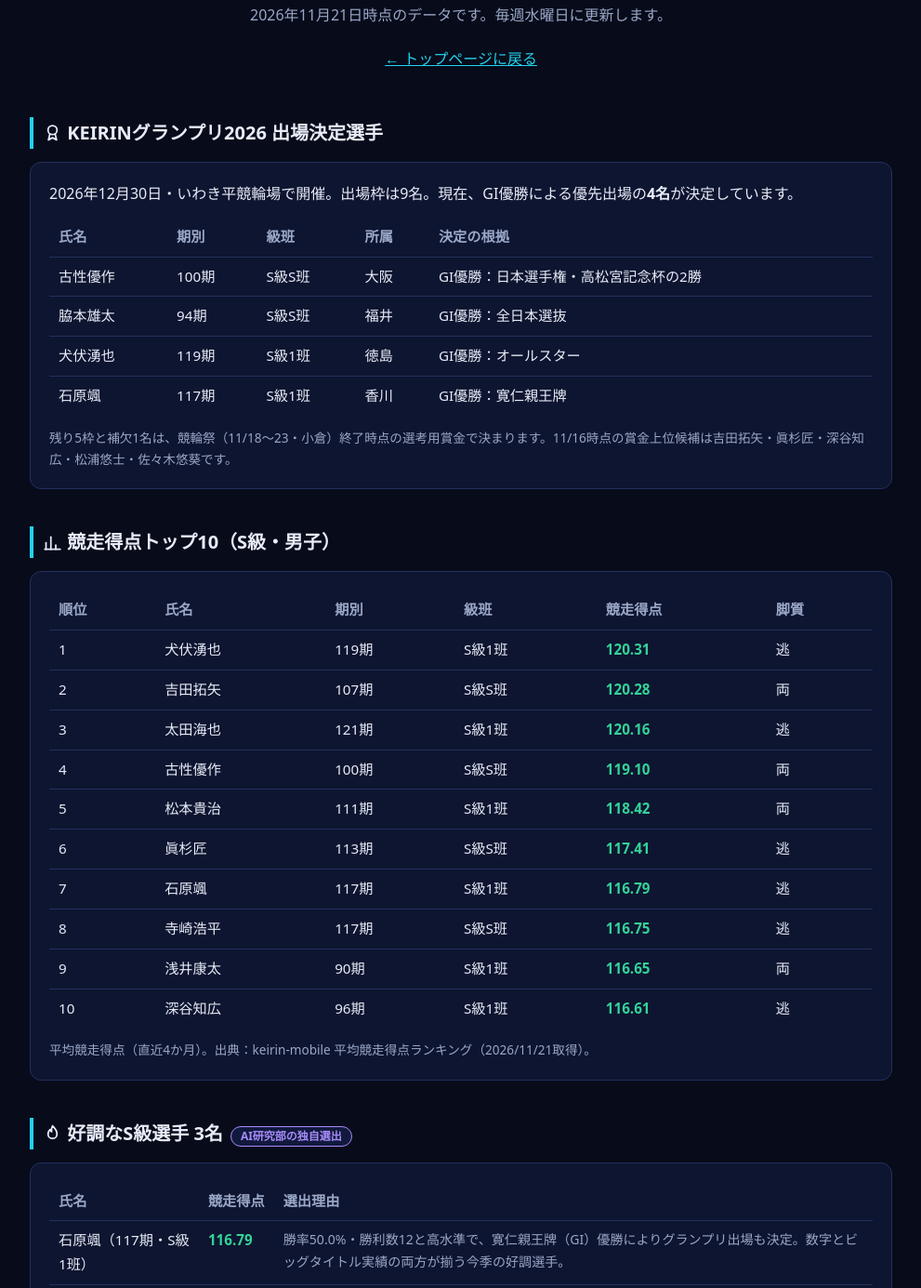
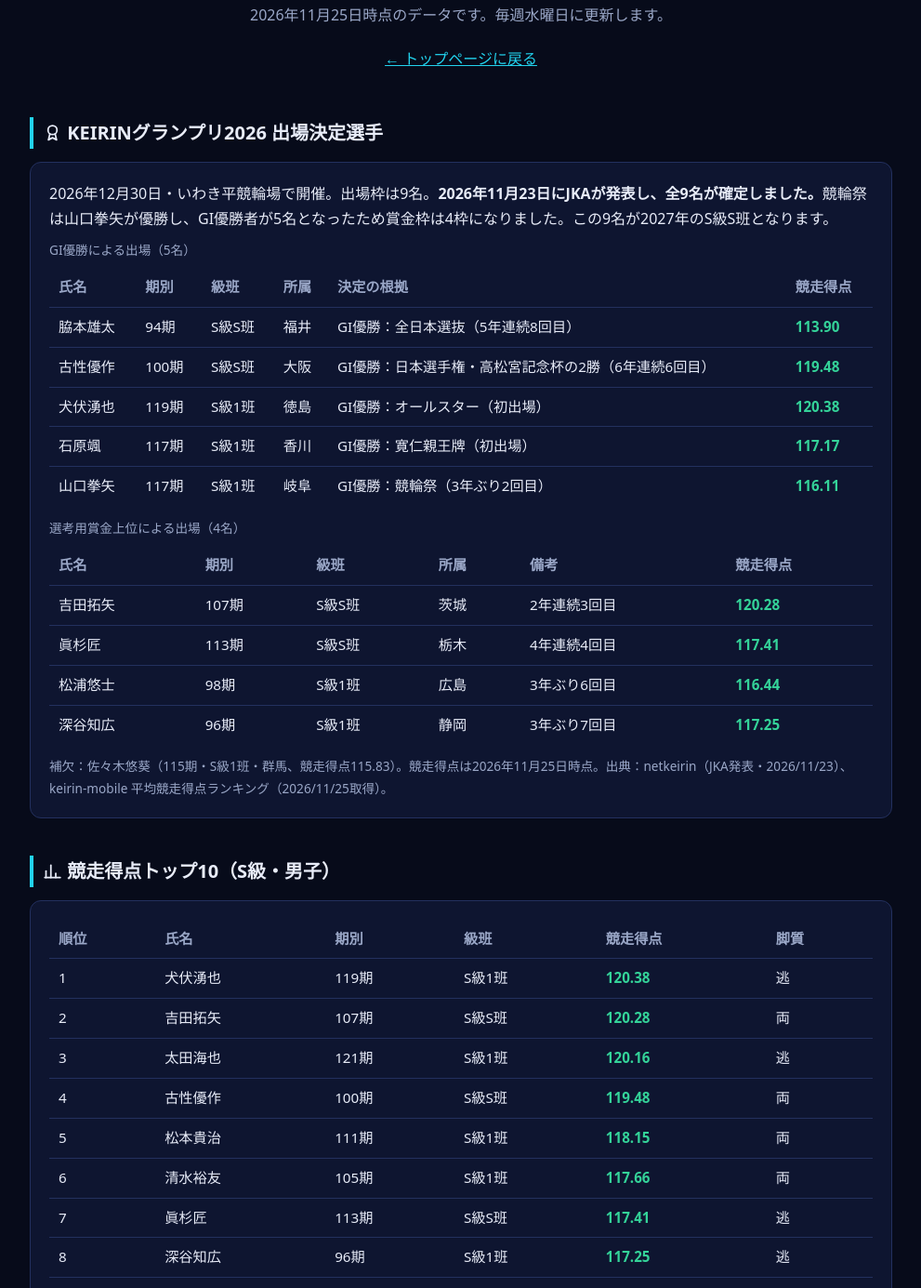
Before and after one commit to ai-kenkyubu/ai-kenkyubu.github.io, a plain HTML site: page riders.html in a window 1280 px wide. Shown: the part 131-1516 px from the top of the page at 93% size, without its empty margins (144-1135 px from the left). Drawn offline with Linux system fonts and the light colour scheme.

Commit message:
選手データ週次更新 2026-11-25

```diff
--- a/riders.html
+++ b/riders.html
@@ -63,22 +63,32 @@ table{font-size:13px}
 
   <header class="hero">
     <h1><svg class="ic" viewBox="0 0 24 24" aria-hidden="true"><circle cx="5.5" cy="16.5" r="3.4"/><circle cx="18.5" cy="16.5" r="3.4"/><path d="M5.5 16.5L9.8 8.5h5.7l3 8"/><path d="M9.8 8.5L12.3 16.5h6.2"/><path d="M8.2 6h3.2"/></svg> 競輪 <span class="grad">選手データ</span></h1>
-    <p class="tagline">2026年11月21日時点のデータです。毎週水曜日に更新します。</p>
+    <p class="tagline">2026年11月25日時点のデータです。毎週水曜日に更新します。</p>
     <a class="back" href="index.html">← トップページに戻る</a>
   </header>
 
   <section>
     <h2><svg class="ic" viewBox="0 0 24 24" aria-hidden="true"><circle cx="12" cy="9" r="5.5"/><path d="M8.8 13.6L7 21l5-2.6L17 21l-1.8-7.4"/></svg> KEIRINグランプリ2026 出場決定選手</h2>
     <div class="panel">
-      <p>2026年12月30日・いわき平競輪場で開催。出場枠は9名。現在、GI優勝による優先出場の<strong>4名</strong>が決定しています。</p>
-      <table style="margin-top:12px">
-        <tr><th>氏名</th><th>期別</th><th>級班</th><th>所属</th><th>決定の根拠</th></tr>
-        <tr><td>古性優作</td><td>100期</td><td>S級S班</td><td>大阪</td><td>GI優勝：日本選手権・高松宮記念杯の2勝</td></tr>
-        <tr><td>脇本雄太</td><td>94期</td><td>S級S班</td><td>福井</td><td>GI優勝：全日本選抜</td></tr>
-        <tr><td>犬伏湧也</td><td>119期</td><td>S級1班</td><td>徳島</td><td>GI優勝：オールスター</td></tr>
-        <tr><td>石原颯</td><td>117期</td><td>S級1班</td><td>香川</td><td>GI優勝：寛仁親王牌</td></tr>
+      <p>2026年12月30日・いわき平競輪場で開催。出場枠は9名。<strong>2026年11月23日にJKAが発表し、全9名が確定しました。</strong>競輪祭は山口拳矢が優勝し、GI優勝者が5名となったため賞金枠は4枠になりました。この9名が2027年のS級S班となります。</p>
+      <p class="note-small" style="margin-top:8px">GI優勝による出場（5名）</p>
+      <table style="margin-top:8px">
+        <tr><th>氏名</th><th>期別</th><th>級班</th><th>所属</th><th>決定の根拠</th><th>競走得点</th></tr>
+        <tr><td>脇本雄太</td><td>94期</td><td>S級S班</td><td>福井</td><td>GI優勝：全日本選抜（5年連続8回目）</td><td class="score">113.90</td></tr>
+        <tr><td>古性優作</td><td>100期</td><td>S級S班</td><td>大阪</td><td>GI優勝：日本選手権・高松宮記念杯の2勝（6年連続6回目）</td><td class="score">119.48</td></tr>
+        <tr><td>犬伏湧也</td><td>119期</td><td>S級1班</td><td>徳島</td><td>GI優勝：オールスター（初出場）</td><td class="score">120.38</td></tr>
+        <tr><td>石原颯</td><td>117期</td><td>S級1班</td><td>香川</td><td>GI優勝：寛仁親王牌（初出場）</td><td class="score">117.17</td></tr>
+        <tr><td>山口拳矢</td><td>117期</td><td>S級1班</td><td>岐阜</td><td>GI優勝：競輪祭（3年ぶり2回目）</td><td class="score">116.11</td></tr>
       </table>
-      <p class="note-small" style="margin-top:12px">残り5枠と補欠1名は、競輪祭（11/18〜23・小倉）終了時点の選考用賞金で決まります。11/16時点の賞金上位候補は吉田拓矢・眞杉匠・深谷知広・松浦悠士・佐々木悠葵です。</p>
+      <p class="note-small" style="margin-top:12px">選考用賞金上位による出場（4名）</p>
+      <table style="margin-top:8px">
+        <tr><th>氏名</th><th>期別</th><th>級班</th><th>所属</th><th>備考</th><th>競走得点</th></tr>
+        <tr><td>吉田拓矢</td><td>107期</td><td>S級S班</td><td>茨城</td><td>2年連続3回目</td><td class="score">120.28</td></tr>
+        <tr><td>眞杉匠</td><td>113期</td><td>S級S班</td><td>栃木</td><td>4年連続4回目</td><td class="score">117.41</td></tr>
+        <tr><td>松浦悠士</td><td>98期</td><td>S級1班</td><td>広島</td><td>3年ぶり6回目</td><td class="score">116.44</td></tr>
+        <tr><td>深谷知広</td><td>96期</td><td>S級1班</td><td>静岡</td><td>3年ぶり7回目</td><td class="score">117.25</td></tr>
+      </table>
+      <p class="note-small" style="margin-top:12px">補欠：佐々木悠葵（115期・S級1班・群馬、競走得点115.83）。競走得点は2026年11月25日時点。出典：netkeirin（JKA発表・2026/11/23）、keirin-mobile 平均競走得点ランキング（2026/11/25取得）。</p>
     </div>
   </section>
 
@@ -87,18 +97,18 @@ table{font-size:13px}
     <div class="panel">
       <table>
         <tr><th>順位</th><th>氏名</th><th>期別</th><th>級班</th><th>競走得点</th><th>脚質</th></tr>
-        <tr><td>1</td><td>犬伏湧也</td><td>119期</td><td>S級1班</td><td class="score">120.31</td><td>逃</td></tr>
+        <tr><td>1</td><td>犬伏湧也</td><td>119期</td><td>S級1班</td><td class="score">120.38</td><td>逃</td></tr>
         <tr><td>2</td><td>吉田拓矢</td><td>107期</td><td>S級S班</td><td class="score">120.28</td><td>両</td></tr>
         <tr><td>3</td><td>太田海也</td><td>121期</td><td>S級1班</td><td class="score">120.16</td><td>逃</td></tr>
-        <tr><td>4</td><td>古性優作</td><td>100期</td><td>S級S班</td><td class="score">119.10</td><td>両</td></tr>
-        <tr><td>5</td><td>松本貴治</td><td>111期</td><td>S級1班</td><td class="score">118.42</td><td>両</td></tr>
-        <tr><td>6</td><td>眞杉匠</td><td>113期</td><td>S級S班</td><td class="score">117.41</td><td>逃</td></tr>
-        <tr><td>7</td><td>石原颯</td><td>117期</td><td>S級1班</td><td class="score">116.79</td><td>逃</td></tr>
-        <tr><td>8</td><td>寺崎浩平</td><td>117期</td><td>S級S班</td><td class="score">116.75</td><td>逃</td></tr>
-        <tr><td>9</td><td>浅井康太</td><td>90期</td><td>S級1班</td><td class="score">116.65</td><td>両</td></tr>
-        <tr><td>10</td><td>深谷知広</td><td>96期</td><td>S級1班</td><td class="score">116.61</td><td>逃</td></tr>
+        <tr><td>4</td><td>古性優作</td><td>100期</td><td>S級S班</td><td class="score">119.48</td><td>両</td></tr>
+        <tr><td>5</td><td>松本貴治</td><td>111期</td><td>S級1班</td><td class="score">118.15</td><td>両</td></tr>
+        <tr><td>6</td><td>清水裕友</td><td>105期</td><td>S級1班</td><td class="score">117.66</td><td>両</td></tr>
+        <tr><td>7</td><td>眞杉匠</td><td>113期</td><td>S級S班</td><td class="score">117.41</td><td>逃</td></tr>
+        <tr><td>8</td><td>深谷知広</td><td>96期</td><td>S級1班</td><td class="score">117.25</td><td>逃</td></tr>
+        <tr><td>9</td><td>石原颯</td><td>117期</td><td>S級1班</td><td class="score">117.17</td><td>逃</td></tr>
+        <tr><td>10</td><td>郡司浩平</td><td>99期</td><td>S級S班</td><td class="score">116.93</td><td>両</td></tr>
       </table>
-      <p class="note-small" style="margin-top:12px">平均競走得点（直近4か月）。出典：keirin-mobile 平均競走得点ランキング（2026/11/21取得）。</p>
+      <p class="note-small" style="margin-top:12px">平均競走得点（直近4か月）。出典：keirin-mobile 平均競走得点ランキング（2026/11/25取得）。今週は清水裕友（6位）と郡司浩平（10位）がランクインし、寺崎浩平・浅井康太が圏外になりました。</p>
     </div>
   </section>
 
@@ -107,11 +117,11 @@ table{font-size:13px}
     <div class="panel">
       <table>
         <tr><th>氏名</th><th>競走得点</th><th>選出理由</th></tr>
-        <tr><td>石原颯（117期・S級1班）</td><td class="score">116.79</td><td class="reason">勝率50.0%・勝利数12と高水準で、寛仁親王牌（GI）優勝によりグランプリ出場も決定。数字とビッグタイトル実績の両方が揃う今季の好調選手。</td></tr>
-        <tr><td>深谷知広（96期・S級1班）</td><td class="score">116.61</td><td class="reason">勝率50.0%に加え、勝利数13はトップ10圏内でも最多クラス。得点ランクこそ10位だが、勝ち星の多さでは最上位級の内容。</td></tr>
-        <tr><td>古性優作（100期・S級S班）</td><td class="score">119.10</td><td class="reason">直近の四日市GIIIで優勝。賞金ランキング1位・今季GI2勝と、安定感と勝負強さを兼ね備える。</td></tr>
+        <tr><td>山口拳矢（117期・S級1班）</td><td class="score">116.11</td><td class="reason">競輪祭決勝を単騎まくりで制しGI通算2勝目。グランプリ出場と2027年S級S班復帰を同時に決めた今週最大の結果で、勝率38.8%・勝利数14もトップ圏の内容です。</td></tr>
+        <tr><td>深谷知広（96期・S級1班）</td><td class="score">117.25</td><td class="reason">勝率48.3%・勝利数15はトップ10内で最多。得点も前週116.61から117.25へ上昇し、3年ぶりのグランプリ出場・S班復帰を決めました。</td></tr>
+        <tr><td>石原颯（117期・S級1班）</td><td class="score">117.17</td><td class="reason">勝率44.8%・勝利数13。寛仁親王牌優勝に続き競輪祭でも決勝に進み、グランプリ初出場とS級S班初選出を決めました。</td></tr>
       </table>
-      <p class="note-small" style="margin-top:12px">※「連勝数」を公式に確認できる公開データがなかったため、直近成績ベースで選出しています。</p>
+      <p class="note-small" style="margin-top:12px">※「連勝数」を公式に確認できる公開データがなかったため、直近成績ベースで選出しています。数値はkeirin-mobile（2026/11/25取得）。</p>
     </div>
   </section>
 
```
Also changed, not shown: boat-riders.html (+4 -4 lines).
